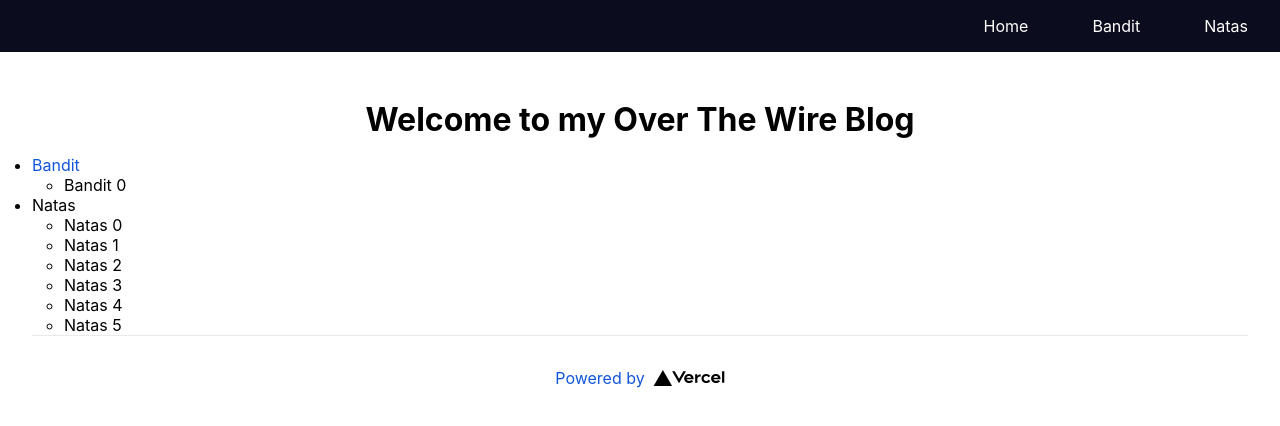
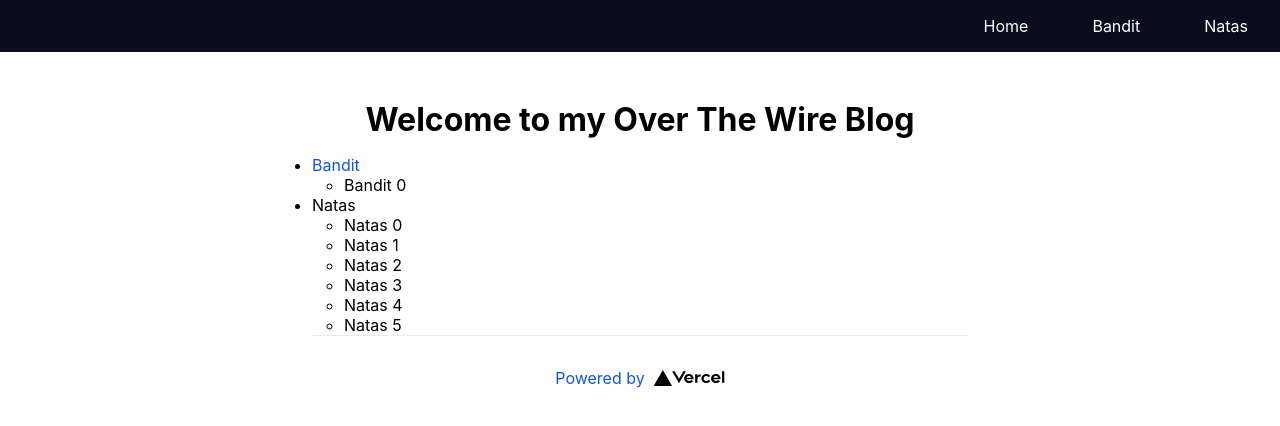
Before and after one commit to ryannath/over-the-wire, a Next.js app: page / in a window 1280 px wide. Shown: the top 426 px of the page. Built offline with nearby package versions, Linux system fonts and the light colour scheme.

Commit message:
Add margin, so content of website is shown better

```diff
--- a/components/layouts/MainLayout.tsx
+++ b/components/layouts/MainLayout.tsx
@@ -1,11 +1,14 @@
 import type { ReactNode } from "react"
+import MainContainer from "../elements/MainContainer/MainContainer"
 import Nav from "../elements/Nav/Nav"
 
 const MainLayout = ({ children }: { children: ReactNode }) => {
   return (
     <>
       <Nav />
-      {children}
+      <MainContainer>
+        {children}
+      </MainContainer>
     </>
   )
 }
```
